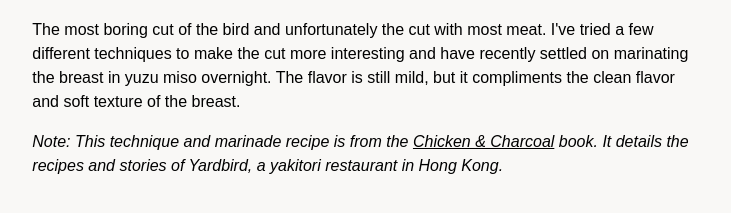
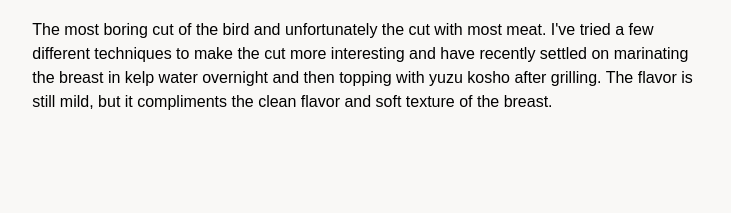
Before and after one commit to curtisbarnard/yoruyaki, an Astro site: page /skewers/mune in a window 1280 px wide. Shown: the part 173-386 px from the top of the page, without its empty margins (274-1005 px from the left). Built offline with nearby package versions, Linux system fonts and the light colour scheme; Astro itself is replaced by a stand-in of ours; a web font is replaced by a local one.

Commit message:
Update some of the skewer pages

```diff
--- a/src/pages/skewers/furisode.astro
+++ b/src/pages/skewers/furisode.astro
@@ -8,7 +8,7 @@ const title = 'Shoulder - Furisode';
 <main>
   <h1>Shoulder - <span>ふりそで</span></h1>
   <p>
-    These muscle is located under the tender and near the neck. It's white meat, but has more flavor
+    This muscle is located under the tender and near the neck. It's white meat, but has more flavor
     than the breast or tender. There isn't much on each bird so only limited skewers can be made.
   </p>
 </main>
--- a/src/pages/skewers/mune.astro
+++ b/src/pages/skewers/mune.astro
@@ -10,15 +10,8 @@ const title = 'Breast - Mune';
   <p>
     The most boring cut of the bird and unfortunately the cut with most meat. I've tried a few
     different techniques to make the cut more interesting and have recently settled on marinating
-    the breast in yuzu miso overnight. The flavor is still mild, but it compliments the clean flavor
+    the breast in kelp water overnight and then topping with yuzu kosho after grilling. The flavor is still mild, but it compliments the clean flavor
     and soft texture of the breast.
-  </p>
-  <p>
-    <i
-      >Note: This technique and marinade recipe is from the <a
-        href='https://yardbirdrestaurant.com/fun-stuff/chicken-amp-charcoal'>Chicken & Charcoal</a
-      > book. It details the recipes and stories of Yardbird, a yakitori restaurant in Hong Kong.</i
-    >
   </p>
 </main>
 
```
